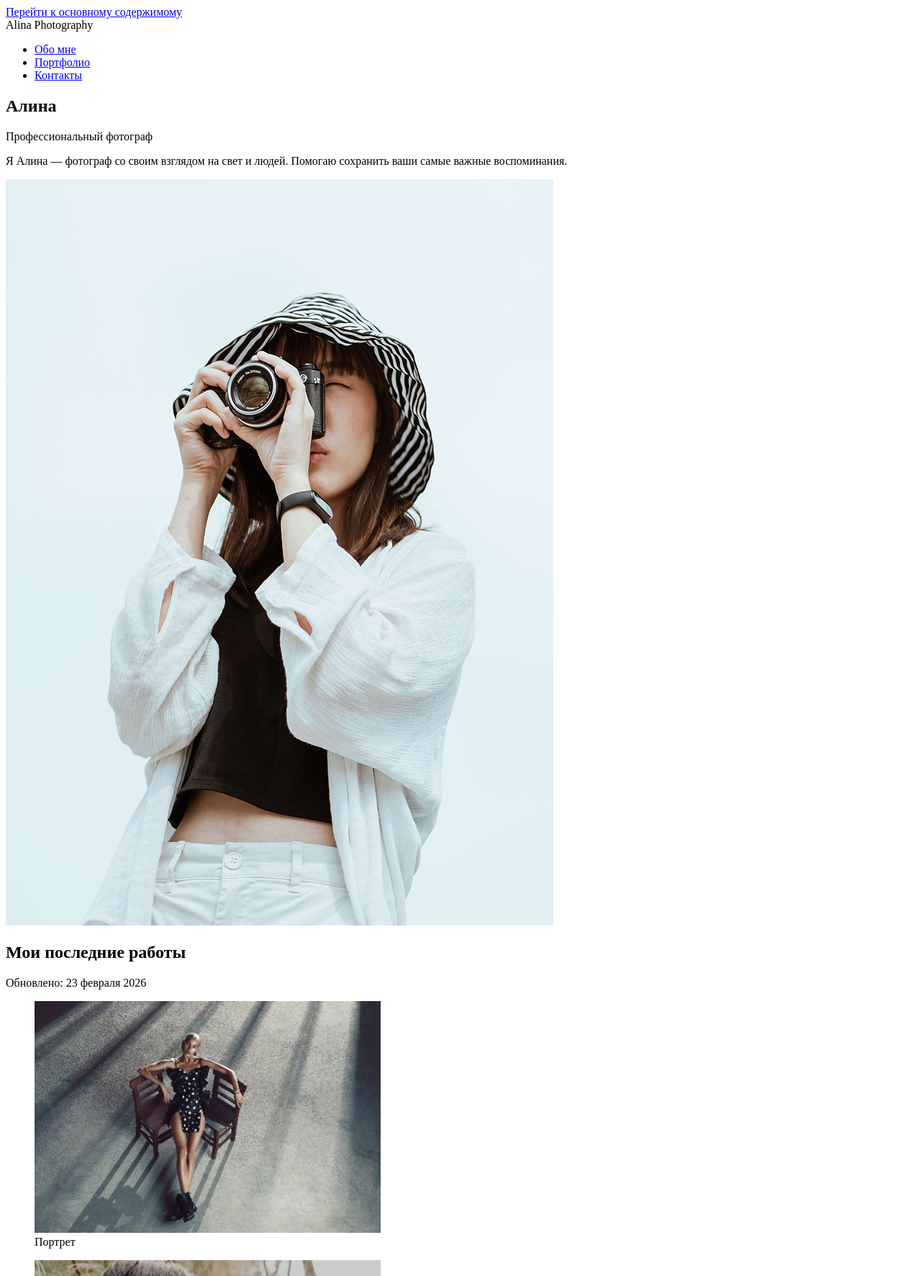
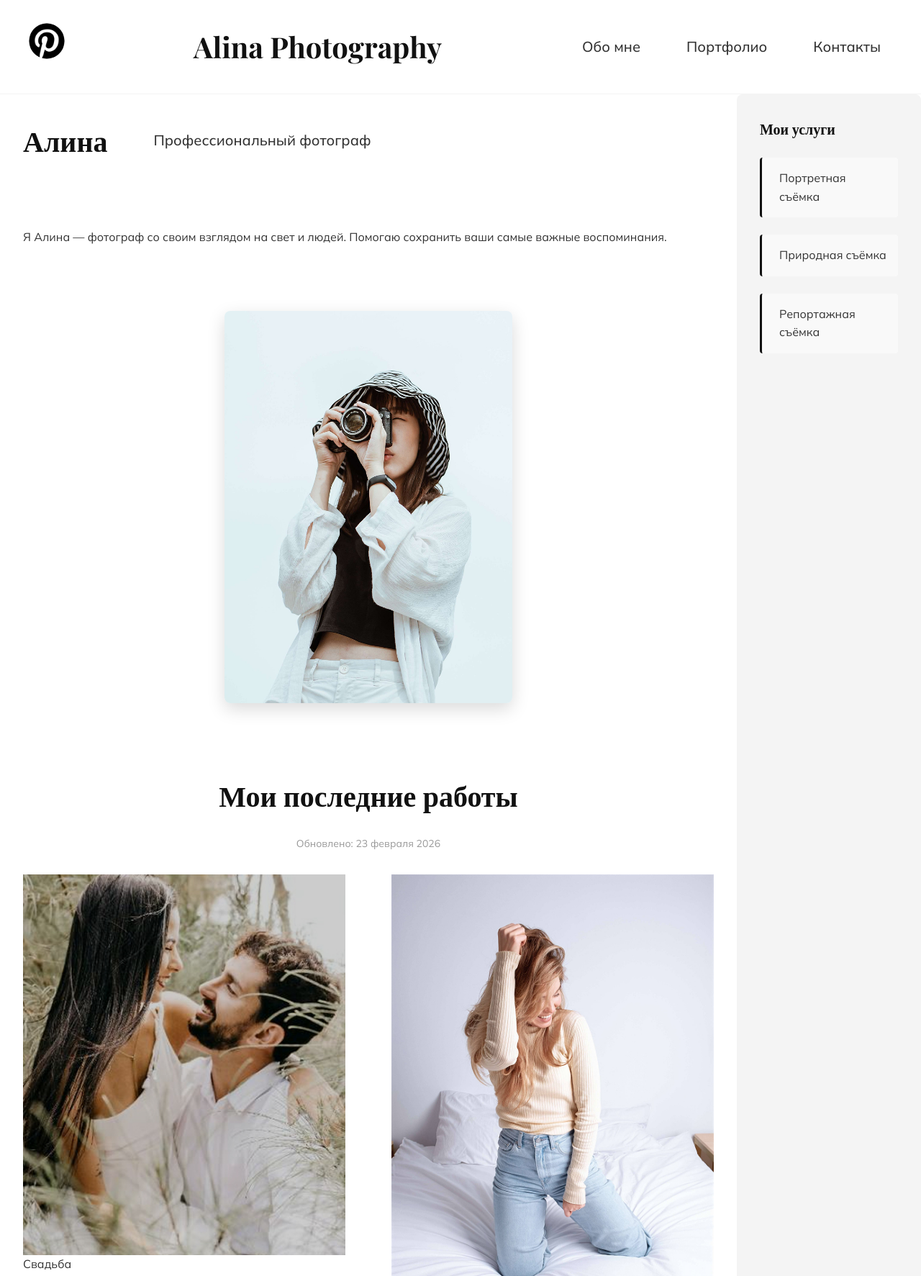
Before and after one commit to MarieSamota/photographer-portfolio, a website: page index.html in a window 1280 px wide. Shown: the top 1773 px of the page at 72% size. Drawn offline with nearby package versions, Linux system fonts and the light colour scheme.

Commit message:
feat: implement responsive layout according to Figma template

```diff
--- /dev/null
+++ b/css/header.css
@@ -0,0 +1,105 @@
+.header {
+  background-color: var(--color-background);
+  padding: var(--spacing-md);
+  border-bottom: 1px solid var(--color-light-gray);
+}
+
+.nav {
+  display: flex;
+  flex-direction: column;
+  align-items: center;
+  gap: var(--spacing-md);
+  position: relative;
+}
+
+.header__logo {
+  font-family: var(--font-family-heading);
+  font-size: var(--font-size-lg);
+  font-weight: 700;
+  color: var(--color-accent);
+  text-decoration: none;
+}
+
+.nav__burger {
+  display: block;
+  background: none;
+  border: none;
+  font-size: 1.5rem;
+  cursor: pointer;
+  color: var(--color-text);
+  padding: 0;
+  margin-top: var(--spacing-sm);
+}
+
+.nav__list {
+  display: none;
+  list-style: none;
+  flex-direction: column;
+  gap: var(--spacing-sm);
+  width: 100%;
+}
+
+.nav__list.active {
+  display: flex;
+}
+
+.nav__item {
+  width: 100%;
+}
+
+.nav__link {
+  display: block;
+  text-decoration: none;
+  color: var(--color-text);
+  font-size: var(--font-size-base);
+  font-weight: 500;
+  padding: var(--spacing-sm);
+  transition: color 0.3s ease;
+}
+
+.nav__link:hover {
+  color: var(--color-accent);
+}
+
+@media (min-width: 768px) {
+  .nav {
+    flex-direction: row;
+    justify-content: space-between;
+    align-items: center;
+  }
+
+  .nav__burger {
+    display: none;
+  }
+
+  .nav__list {
+    display: flex;
+    flex-direction: row;
+    gap: var(--spacing-lg);
+    width: auto;
+  }
+
+  .nav__item {
+    width: auto;
+  }
+}
+
+@media (min-width: 1024px) {
+  .header {
+    padding: var(--spacing-lg);
+    background-color: var(--color-background);
+  }
+
+  .nav {
+    max-width: 1200px;
+    margin: 0 auto;
+  }
+
+  .header__logo {
+    font-size: var(--font-size-xl);
+  }
+
+  .nav__link {
+    font-size: var(--font-size-lg);
+  }
+}
--- /dev/null
+++ b/css/main.css
@@ -0,0 +1,124 @@
+.main {
+  padding: var(--spacing-md);
+}
+
+.about {
+  display: flex;
+  flex-direction: column;
+  gap: var(--spacing-md);
+  margin-bottom: var(--spacing-xl);
+  align-items: center;
+}
+
+.about__icon {
+  width: 50px;
+  height: 50px;
+  border-radius: 50%;
+  object-fit: cover;
+  margin-bottom: var(--spacing-sm);
+}
+
+.about__name {
+  font-family: var(--font-family-heading);
+  font-size: var(--font-size-xl);
+  color: var(--color-accent);
+  font-weight: 700;
+  text-align: center;
+}
+
+.about__profession {
+  font-size: var(--font-size-lg);
+  color: var(--color-text);
+  text-align: center;
+  font-weight: 500;
+}
+
+.about__description {
+  font-size: var(--font-size-base);
+  color: var(--color-text);
+  text-align: center;
+  line-height: 1.8;
+}
+
+.about__img {
+  width: 100%;
+  max-width: 400px;
+  height: auto;
+  border-radius: 8px;
+  box-shadow: 0 4px 12px rgba(0, 0, 0, 0.1);
+  margin: 0 auto;
+}
+
+.portfolio {
+  margin-bottom: var(--spacing-xl);
+}
+
+.portfolio__title {
+  font-family: var(--font-family-heading);
+  font-size: var(--font-size-xl);
+  color: var(--color-accent);
+  text-align: center;
+  margin-bottom: var(--spacing-md);
+}
+
+.portfolio__update {
+  font-size: var(--font-size-sm);
+  color: #999;
+  text-align: center;
+  margin-bottom: var(--spacing-lg);
+}
+
+.portfolio__gallery {
+  display: grid;
+  grid-template-columns: 1fr;
+  gap: var(--spacing-md);
+}
+
+@media (min-width: 768px) {
+  .about {
+    flex-direction: row;
+    flex-wrap: wrap;
+    align-items: center;
+    gap: var(--spacing-lg);
+  }
+
+  .about__name,
+  .about__profession,
+  .about__description {
+    text-align: left;
+  }
+
+  .about__img {
+    width: 40%;
+    flex-shrink: 0;
+  }
+
+  .portfolio__gallery {
+    grid-template-columns: repeat(2, 1fr);
+    gap: var(--spacing-lg);
+  }
+}
+
+@media (min-width: 1024px) {
+  .main {
+    padding: var(--spacing-lg);
+  }
+
+  .about {
+    gap: var(--spacing-xl);
+    margin-bottom: var(--spacing-xl);
+  }
+
+  .about__img {
+    width: 45%;
+    box-shadow: 0 8px 24px rgba(0, 0, 0, 0.15);
+  }
+
+  .portfolio {
+    padding: var(--spacing-lg) 0;
+  }
+
+  .portfolio__gallery {
+    gap: var(--spacing-xl);
+  }
+}
--- /dev/null
+++ b/css/sidebar.css
@@ -0,0 +1,66 @@
+/* SIDEBAR STYLES - Mobile First Approach */
+
+/* Mobile: Sidebar displayed as part of main flow */
+.sidebar {
+  background-color: var(--color-light-gray);
+  padding: var(--spacing-md);
+  margin-bottom: var(--spacing-lg);
+  border-radius: 8px;
+}
+
+.sidebar__title {
+  font-family: var(--font-family-heading);
+  font-size: var(--font-size-lg);
+  color: var(--color-accent);
+  margin-bottom: var(--spacing-md);
+  text-align: center;
+}
+
+.sidebar__list {
+  list-style: none;
+  display: flex;
+  flex-direction: column;
+  gap: var(--spacing-md);
+}
+
+.sidebar__list li {
+  font-size: var(--font-size-base);
+  color: var(--color-text);
+  padding: var(--spacing-sm);
+  text-align: center;
+  border-left: 3px solid var(--color-accent);
+  padding-left: var(--spacing-md);
+}
+
+/* TABLET: Sidebar in main flow (min-width: 768px) */
+@media (min-width: 768px) {
+  .sidebar {
+    padding: var(--spacing-lg);
+  }
+
+  .sidebar__title {
+    font-size: var(--font-size-lg);
+    text-align: left;
+  }
+
+  .sidebar__list li {
+    text-align: left;
+  }
+}
+
+/* DESKTOP: Sidebar positioned on the right (min-width: 1024px) */
+@media (min-width: 1024px) {
+  .sidebar {
+    margin-bottom: 0;
+  }
+
+  .sidebar__list li {
+    background-color: rgba(255, 255, 255, 0.5);
+    border-radius: 4px;
+    transition: background-color 0.3s ease;
+  }
+
+  .sidebar__list li:hover {
+    background-color: rgba(255, 255, 255, 1);
+  }
+}
--- a/css/style.css
+++ /dev/null
@@ -1,48 +0,0 @@
-/* 1. Сброс базовых отступов браузера для предсказуемости */
-* {
-  margin: 0;
-  padding: 0;
-  box-sizing: border-box;
-}
-
-/* 2. Настройки переменных для легкого изменения цветов в будущем */
-:root {
-  --font-main: system-ui, -apple-system, "Segoe UI", Roboto, sans-serif;
-  --color-bg: #f4f4f9; /* Светлый, но не кипенно-белый фон */
-  --color-text: #333333; /* Темно-серый текст (мягче черного) */
-  --color-heading: #1a1a1a; /* Почти черный для заголовков */
-  --spacing-unit: 1.5rem;
-}
-
-/* 3. Основные стили страницы */
-body {
-  font-family: var(--font-main);
-  background-color: var(--color-bg);
-  color: var(--color-text);
-  line-height: 1.6; /* Улучшает читаемость текста */
-
-  /* Центрирование контента по центру экрана */
-  display: flex;
-  flex-direction: column;
-  justify-content: center;
-  align-items: center;
-  min-height: 100vh; /* Высота во весь экран */
-  padding: 20px; /* Отступы от краев на мобильных */
-  text-align: center;
-}
-
-/* 4. Стили заголовка */
-h1 {
-  color: var(--color-heading);
-  font-size: 2.5rem; /* Крупный размер */
-  font-weight: 700;
-  margin-bottom: 1rem; /* Отступ снизу до параграфа */
-  letter-spacing: -0.02em; /* Чуть плотнее буквы для стиля */
-}
-
-/* 5. Стили параграфа */
-p {
-  font-size: 1.125rem; /* Чуть больше стандартного (18px) */
-  color: #555; /* Текст чуть светлее заголовка */
-  max-width: 600px; /* Ограничение ширины строки для удобства чтения */
-}
--- /dev/null
+++ b/css/styles.css
@@ -0,0 +1,81 @@
+/* 1. Сброс базовых отступов браузера для предсказуемости */
+* {
+  margin: 0;
+  padding: 0;
+  box-sizing: border-box;
+}
+
+/* 2. Основные стили страницы */
+body {
+  font-family: var(--font-family-main);
+  background-color: var(--color-background);
+  color: var(--color-text);
+  line-height: 1.6;
+  font-size: var(--font-size-base);
+  padding: var(--spacing-md);
+}
+
+/* 4. Отзывчивые изображения по умолчанию */
+img {
+  max-width: 100%;
+  height: auto;
+  display: block;
+}
+
+/* 5. Стили заголовка */
+h1,
+h2,
+h3 {
+  font-family: var(--font-family-heading);
+  color: var(--color-accent);
+  font-weight: 700;
+}
+
+h1 {
+  font-size: var(--font-size-xl);
+  margin-bottom: var(--spacing-md);
+}
+
+h2 {
+  font-size: var(--font-size-lg);
+  margin-bottom: var(--spacing-md);
+}
+
+/* 6. Стили параграфа */
+p {
+  font-size: var(--font-size-base);
+  color: var(--color-text);
+  margin-bottom: var(--spacing-md);
+  line-height: 1.6;
+}
+
+/* 7. Desktop Grid Layout (1024px и выше) */
+@media (min-width: 1024px) {
+  body {
+    display: grid;
+    grid-template-columns: 4fr 1fr;
+    grid-template-areas:
+      "header header"
+      "main sidebar"
+      "footer footer";
+    gap: 0;
+    min-height: 100vh;
+    padding: 0;
+  }
+
+  .header {
+    grid-area: header;
+  }
+
+  .main {
+    grid-area: main;
+  }
+
+  .sidebar {
+    grid-area: sidebar;
+  }
+
+  .footer {
+    grid-area: footer;
+  }
+}
--- /dev/null
+++ b/css/variables.css
@@ -0,0 +1,25 @@
+@import url("https://fonts.googleapis.com/css2?family=Mulish:wght@400;500;700&family=Playfair+Display:wght@400;700&display=swap");
+
+:root {
+  --color-background: #ffffff;
+  --color-text: #333333;
+  --color-accent: #111111;
+  --color-light-gray: #f4f4f4;
+
+  --font-family-main: "Mulish";
+  --font-family-heading: "Playfair Display";
+
+  --font-size-sm: 0.875rem;
+  --font-size-base: 1rem;
+  --font-size-lg: 1.25rem;
+  --font-size-xl: 2.5rem;
+
+  --spacing-xs: 0.5rem;
+  --spacing-sm: 1rem;
+  --spacing-md: 1.5rem;
+  --spacing-lg: 2rem;
+  --spacing-xl: 4rem;
+
+  --breakpoint-tablet: 768px;
+  --breakpoint-desktop: 1024px;
+}
--- a/index.html
+++ b/index.html
@@ -4,20 +4,32 @@
     <meta charset="UTF-8" />
     <meta name="viewport" content="width=device-width, initial-scale=1.0" />
     <meta name="description" content="Портфолио фотографа Алина" />
+    <meta
+      name="keywords"
+      content="фотография, фотограф, портретная съёмка, студия, Минск, свадьба, портрет, природа, семья,
+      lifestyle, профессиональный фотограф, фотостудия, photo portfolio, Alina Photography"
+    />
     <title>PhotoPortfolio</title>
-    <link rel="preconnect" href="https://fonts.googleapis.com" />
-    <link rel="preconnect" href="https://fonts.gstatic.com" crossorigin />
-    <link
-      href="https://fonts.googleapis.com/css2?family=Mulish:wght@400;500;700&family=Playfair+Display:wght@400;700&display=swap"
-      rel="stylesheet"
-    />
+    <link rel="icon" href="images/icon.png" type="image/png" />
+    <link rel="stylesheet" href="css/variables.css" />
+    <link rel="stylesheet" href="css/styles.css" />
+    <link rel="stylesheet" href="css/header.css" />
+    <link rel="stylesheet" href="css/main.css" />
+    <link rel="stylesheet" href="css/sidebar.css" />
+    <link rel="stylesheet" href="css/footer.css" />
   </head>
   <body itemscope itemtype="https://schema.org/WebPage">
     <a href="#main" class="skip-link">Перейти к основному содержимому</a>
 
     <header class="header" itemprop="header">
       <nav class="nav">
+        <img
+          src="images/icon.png"
+          alt="Иконка профиля фотографа"
+          class="about__icon"
+        />
         <div class="header__logo">Alina Photography</div>
+        <button id="menu-toggle" class="nav__burger">☰</button>
         <ul class="nav__list">
           <li class="nav__item">
             <a href="#about" class="nav__link">Обо мне</a>
@@ -66,19 +78,48 @@
         <div class="portfolio__gallery">
           <figure class="gallery-item">
             <img
-              src="images/gallery-1.jpg"
-              alt="Свадебная фотосессия на закате"
+              src="images/gallery-3.jpg"
+              alt="Свадебная фотосессия на закате: невеста и жених держат руки, золотой час"
+              title="Свадебная фотосессия на закате: невеста и жених держат руки, золотой час"
               class="gallery-item__img"
             />
-            <figcaption class="gallery-item__caption">Портрет</figcaption>
+            <figcaption class="gallery-item__caption">Свадьба</figcaption>
           </figure>
           <figure class="gallery-item">
             <img
-              src="images/gallery-3.jpg"
-              alt="Студийный портрет девушки"
+              src="images/gallery-2.jpg"
+              alt="Студийный портрет девушки в естественном освещении, классический стиль"
+              title="Студийный портрет девушки в естественном освещении, классический стиль"
+              class="gallery-item__img"
+            />
+            <figcaption class="gallery-item__caption">Студия</figcaption>
+          </figure>
+          <figure class="gallery-item">
+            <img
+              src="images/gallery-1.jpg"
+              alt="Девушка в звездном платье позирует между двумя стульями в окружении драматичных теней."
+              title="Девушка в звездном платье позирует между двумя стульями в окружении драматичных теней."
               class="gallery-item__img"
             />
             <figcaption class="gallery-item__caption">Природа</figcaption>
+          </figure>
+          <figure class="gallery-item">
+            <img
+              src="images/gallery-5.jpg"
+              alt="Городская съёмка: момент из жизни в сером городе работника, красные акценты"
+              title="Городская съёмка: момент из жизни в сером городе работника, красные акценты"
+              class="gallery-item__img"
+            />
+            <figcaption class="gallery-item__caption">Семья</figcaption>
+          </figure>
+          <figure class="gallery-item">
+            <img
+              src="images/gallery-6.jpg"
+              alt="Портретная съемка в стиле лайфстайл: девушка с кошкой на кровати рядом с окном, дневной свет"
+              title="Портретная съемка в стиле лайфстайл: девушка с кошкой рядом на кровати с окном, дневной свет"
+              class="gallery-item__img"
+            />
+            <figcaption class="gallery-item__caption">Lifestyle</figcaption>
           </figure>
         </div>
       </section>
@@ -128,11 +169,28 @@
           itemscope
           itemtype="https://schema.org/PostalAddress"
         >
-          <span itemprop="streetAddress">пр-т Дзержинского, д. 47</span>,
-          <span itemprop="addressLocality">Минск</span>
+          Адрес:
+          <a
+            href="https://maps.google.com/maps?q=пр-т+Дзержинского+д.+47+Минск"
+            target="_blank"
+            style="color: inherit; text-decoration: none"
+          >
+            <span itemprop="streetAddress">пр-т Дзержинского, д. 47</span>,
+            <span itemprop="addressLocality">Минск</span>
+          </a>
         </div>
-        <p>Телефон: <span itemprop="telephone">+375 (29) 555-55-55</span></p>
-        <p>Email: <span itemprop="email">alina.kk@gmail.com</span></p>
+        <p>
+          Телефон:
+          <a href="tel:+375295555555" itemprop="telephone"
+            >+375 (29) 555-55-55</a
+          >
+        </p>
+        <p>
+          Email:
+          <a href="mailto:alina.kk@gmail.com" itemprop="email"
+            >alina.kk@gmail.com</a
+          >
+        </p>
       </div>
 
       <p class="footer__copyright">&copy; 2026 Алина. Все права защищены.</p>
```
Also changed, not shown: css/footer.css (added, +131 -0 lines).
